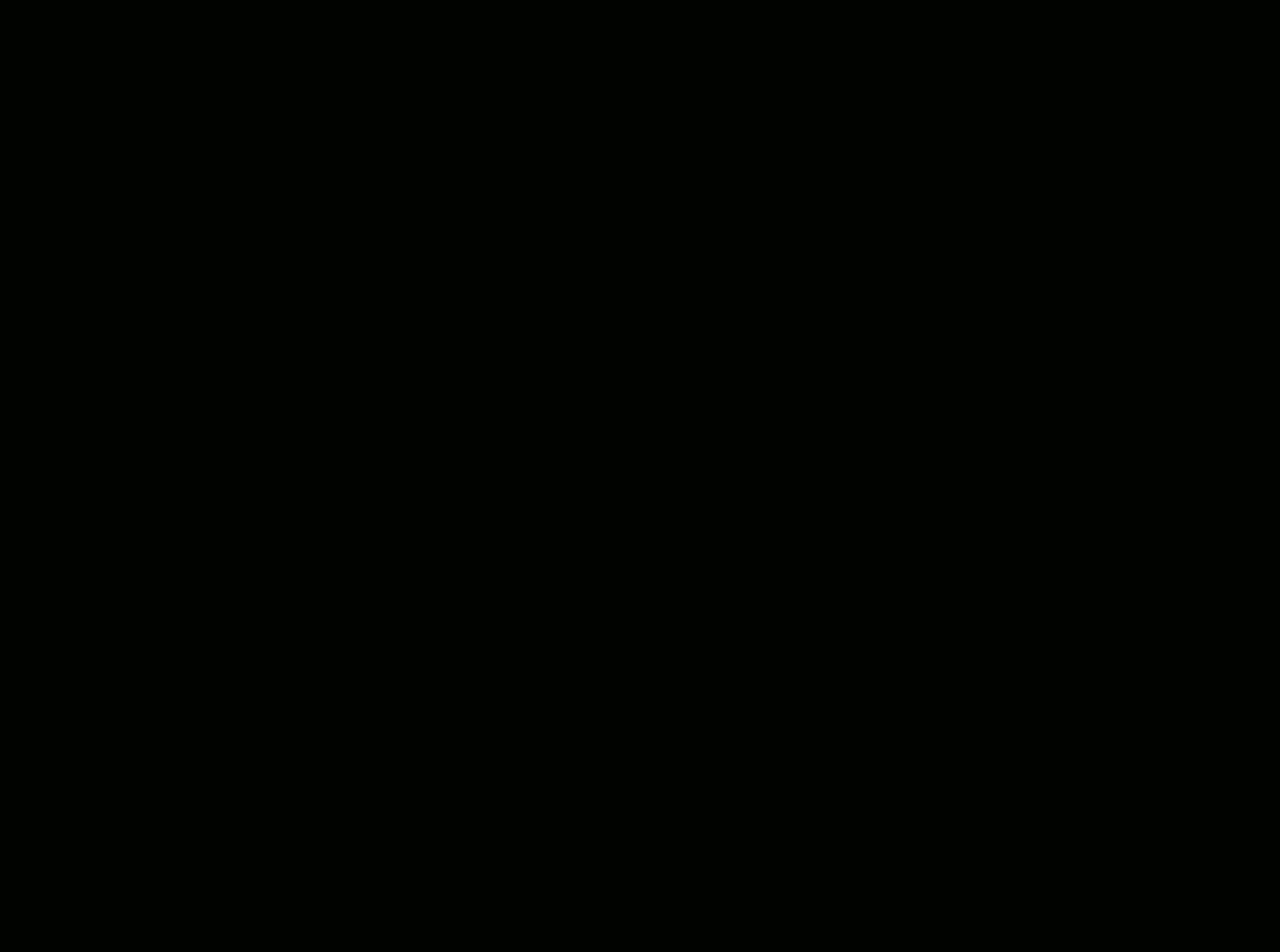
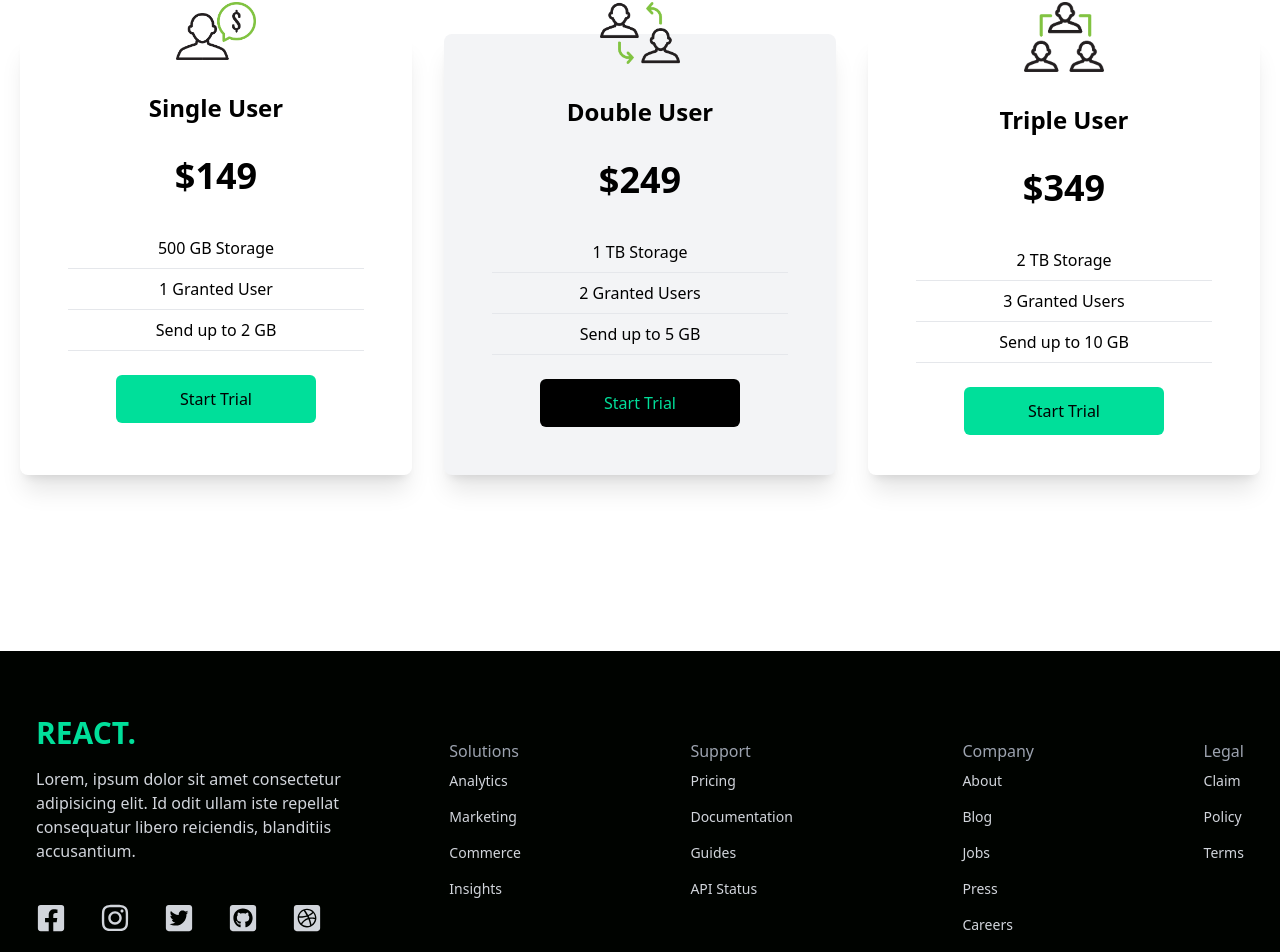
Before and after one commit to alifrizqullahmaruf/Project01_Portofolio_Web, a React (Vite) app in the folder portfolio/: page / in a window 1280 px wide. Shown: the part 1815-2767 px from the top of the page. Before the commit the page ends 1673 px from the top, so only its background shows below. Built offline with nearby package versions, Linux system fonts and the light colour scheme.

Commit message:
Done for the web

```diff
--- a/portfolio/src/App.jsx
+++ b/portfolio/src/App.jsx
@@ -1,6 +1,8 @@
 // import React from 'react';
 
 import Analytics from "./Components/Analytics";
+import Cards from "./Components/Cards";
+import Footer from "./Components/Footer";
 import Hero from "./Components/Hero";
 import Navbar from "./Components/Navbar";
 import NewsLetter from "./Components/NewsLetter";
@@ -13,8 +15,10 @@ export default function App() {
         <Hero />
         <Analytics />
         <NewsLetter />
+        <Cards />
 
       </main>
+      <Footer />
     </div>
   );
 }
--- /dev/null
+++ b/portfolio/src/Components/Cards.jsx
@@ -0,0 +1,62 @@
+import Single from "../assets/single.png";
+import Double from "../assets/double.png";
+import Triple from "../assets/triple.png";
+
+const Cards = () => {
+  return (
+    <div className="w-full bg-white py-[10rem] ">
+      <div className="grid md:grid-cols-3 max-w-[1240px] mx-auto gap-8">
+        <div className="flex flex-col w-full p-4 my-4 duration-300 rounded-lg shadow-xl hover:scale-105">
+          <img
+            src={Single}
+            alt=""
+            className="w-20 mx-auto mt-[-3rem] bg-white"
+          />
+          <h2 className="py-8 text-2xl font-bold text-center">Single User</h2>
+          <p className="text-4xl font-bold text-center">$149</p>
+          <div className="font-medium text-center">
+            <p className="py-2 mx-8 mt-8 border-b">500 GB Storage</p>
+            <p className="py-2 mx-8 border-b">1 Granted User</p>
+            <p className="py-2 mx-8 border-b">Send up to 2 GB</p>
+          </div>
+          <button className='bg-[#00df9a] w-[200px] rounded-md font-medium my-6 mx-auto px-6 py-3'>Start Trial</button>
+
+        </div>
+        <div className="flex flex-col w-full p-4 my-4 duration-300 bg-gray-100 rounded-lg shadow-xl hover:scale-105">
+          <img
+            src={Double}
+            alt=""
+            className="w-20 mx-auto mt-[-3rem] bg-transparent"
+          />
+          <h2 className="py-8 text-2xl font-bold text-center">Double User</h2>
+          <p className="text-4xl font-bold text-center">$249</p>
+          <div className="font-medium text-center">
+            <p className="py-2 mx-8 mt-8 border-b">1 TB Storage</p>
+            <p className="py-2 mx-8 border-b">2 Granted Users</p>
+            <p className="py-2 mx-8 border-b">Send up to 5 GB</p>
+          </div>
+          <button className='bg-black text-[#00df9a] w-[200px] rounded-md font-medium my-6 mx-auto px-6 py-3'>Start Trial</button>
+
+        </div>
+        <div className="flex flex-col w-full p-4 my-4 duration-300 rounded-lg shadow-xl hover:scale-105">
+          <img
+            src={Triple}
+            alt=""
+            className="w-20 mx-auto mt-[-3rem] bg-white"
+          />
+          <h2 className="py-8 text-2xl font-bold text-center">Triple User</h2>
+          <p className="text-4xl font-bold text-center">$349</p>
+          <div className="font-medium text-center">
+            <p className="py-2 mx-8 mt-8 border-b">2 TB Storage</p>
+            <p className="py-2 mx-8 border-b">3 Granted Users</p>
+            <p className="py-2 mx-8 border-b">Send up to 10 GB</p>
+          </div>
+          <button className='bg-[#00df9a] w-[200px] rounded-md font-medium my-6 mx-auto px-6 py-3'>Start Trial</button>
+
+        </div>
+      </div>
+    </div>
+  );
+}
+
+export default Cards;
--- /dev/null
+++ b/portfolio/src/Components/Footer.jsx
@@ -0,0 +1,65 @@
+import {
+  FaDribbbleSquare,
+  FaFacebookSquare,
+  FaGithubSquare,
+  FaInstagram,
+  FaTwitterSquare,
+} from 'react-icons/fa';
+
+const Footer = () => {
+  return (
+    <div className='max-w-[1240px] mx-auto py-16 px-4 grid lg:grid-cols-3 gap-8 text-gray-300'>
+      <div>
+        <h1 className='w-full text-3xl font-bold text-[#00df9a]'>REACT.</h1>
+        <p className='py-4'>Lorem, ipsum dolor sit amet consectetur adipisicing elit. Id odit ullam iste repellat consequatur libero reiciendis, blanditiis accusantium.</p>
+        <div className='flex justify-between md:w-[75%] my-6'>
+            <FaFacebookSquare size={30} />
+            <FaInstagram size={30} />
+            <FaTwitterSquare size={30} />
+            <FaGithubSquare size={30} />
+            <FaDribbbleSquare size={30} />
+        </div>
+      </div>
+      <div className='flex justify-between mt-6 lg:col-span-2'>
+    <div>
+        <h6 className='font-medium text-gray-400'>Solutions</h6>
+        <ul>
+            <li className='py-2 text-sm'>Analytics</li>
+            <li className='py-2 text-sm'>Marketing</li>
+            <li className='py-2 text-sm'>Commerce</li>
+            <li className='py-2 text-sm'>Insights</li>
+        </ul>
+    </div>
+    <div>
+        <h6 className='font-medium text-gray-400'>Support</h6>
+        <ul>
+            <li className='py-2 text-sm'>Pricing</li>
+            <li className='py-2 text-sm'>Documentation</li>
+            <li className='py-2 text-sm'>Guides</li>
+            <li className='py-2 text-sm'>API Status</li>
+        </ul>
+    </div>
+    <div>
+        <h6 className='font-medium text-gray-400'>Company</h6>
+        <ul>
+            <li className='py-2 text-sm'>About</li>
+            <li className='py-2 text-sm'>Blog</li>
+            <li className='py-2 text-sm'>Jobs</li>
+            <li className='py-2 text-sm'>Press</li>
+            <li className='py-2 text-sm'>Careers</li>
+        </ul>
+    </div>
+    <div>
+        <h6 className='font-medium text-gray-400'>Legal</h6>
+        <ul>
+            <li className='py-2 text-sm'>Claim</li>
+            <li className='py-2 text-sm'>Policy</li>
+            <li className='py-2 text-sm'>Terms</li>
+        </ul>
+    </div>
+      </div>
+    </div>
+  );
+};
+
+export default Footer;
--- a/portfolio/src/Components/Hero.jsx
+++ b/portfolio/src/Components/Hero.jsx
@@ -23,7 +23,7 @@ export default function Hero(){
               />
             </div>
             <p className='text-xl font-bold text-gray-500 md:text-2xl'>Monitor your data analytics to increase revenue for BTB, BTC, & SASS platforms.</p>
-            <button className='bg-[#00df9a] w-[200px] rounded-md font-medium my-6 mx-auto py-3 text-black'>Get Started</button>
+            <button className=' hover:scale-105  duration-100 bg-[#00df9a] w-[200px] rounded-md font-medium my-6 mx-auto py-3 text-black'>Get Started</button>
           </div>
         </div>
       );
--- a/portfolio/src/Components/Navbar.jsx
+++ b/portfolio/src/Components/Navbar.jsx
@@ -12,11 +12,11 @@ const Navbar = () => {
     <div className='flex justify-between items-center h-24 max-w-[1240px] mx-auto px-4 text-white'>
       <h1 className='w-full text-3xl font-bold text-[#00df9a]'>REACT.</h1>
       <ul className='hidden md:flex'>
-        <li className='p-4'>Home</li>
-        <li className='p-4'>Company</li>
-        <li className='p-4'>Resources</li>
-        <li className='p-4'>About</li>
-        <li className='p-4'>Contact</li>
+        <li className='p-4 hover:text-[#00df9a] hover:border-b hover:border-[#00df9a] '>Home</li>
+        <li className='p-4 hover:text-[#00df9a] hover:border-b hover:border-[#00df9a] '>Company</li>
+        <li className='p-4 hover:text-[#00df9a] hover:border-b hover:border-[#00df9a] '>Resources</li>
+        <li className='p-4 hover:text-[#00df9a] hover:border-b hover:border-[#00df9a] '>About</li>
+        <li className='p-4 hover:text-[#00df9a] hover:border-b hover:border-[#00df9a] '>Contact</li>
       </ul>
       <div onClick={handleNav} className='block md:hidden'>
           {nav ? <AiOutlineClose size={20}/> : <AiOutlineMenu size={20} />}
```
